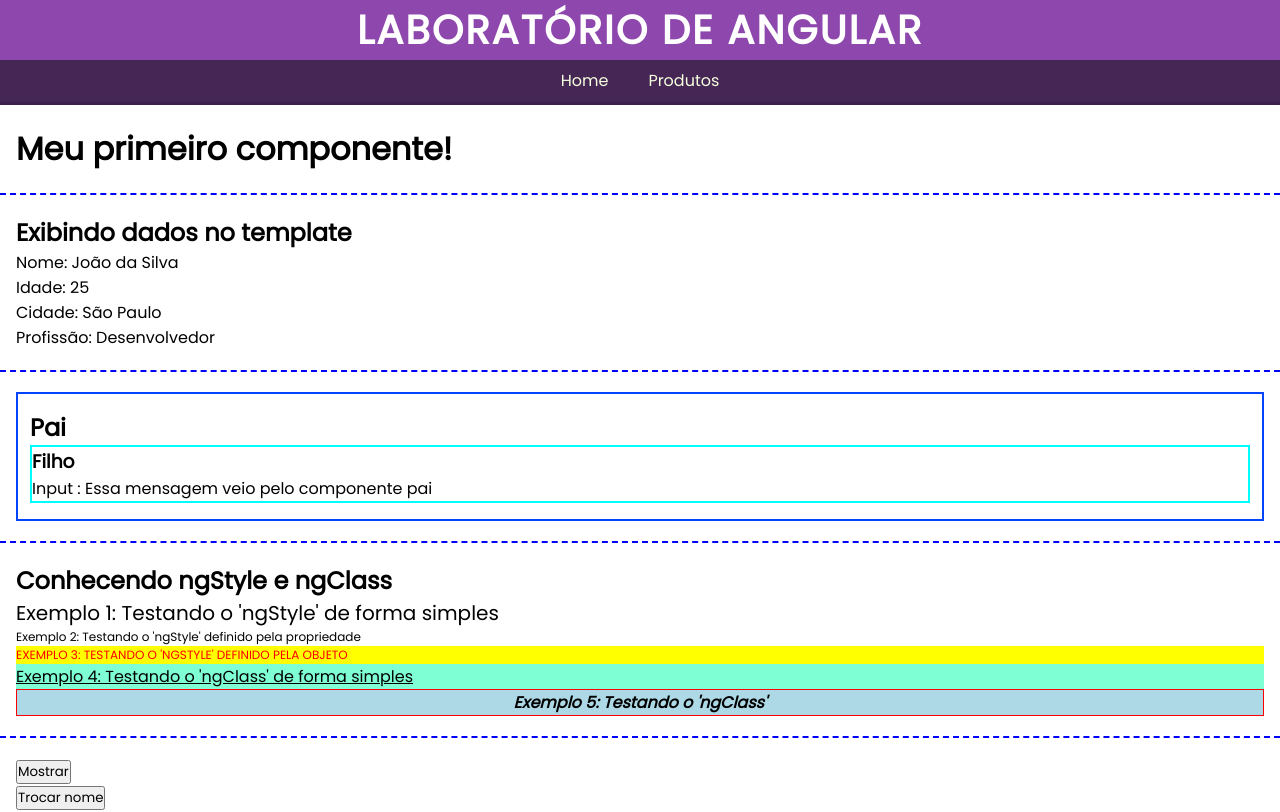
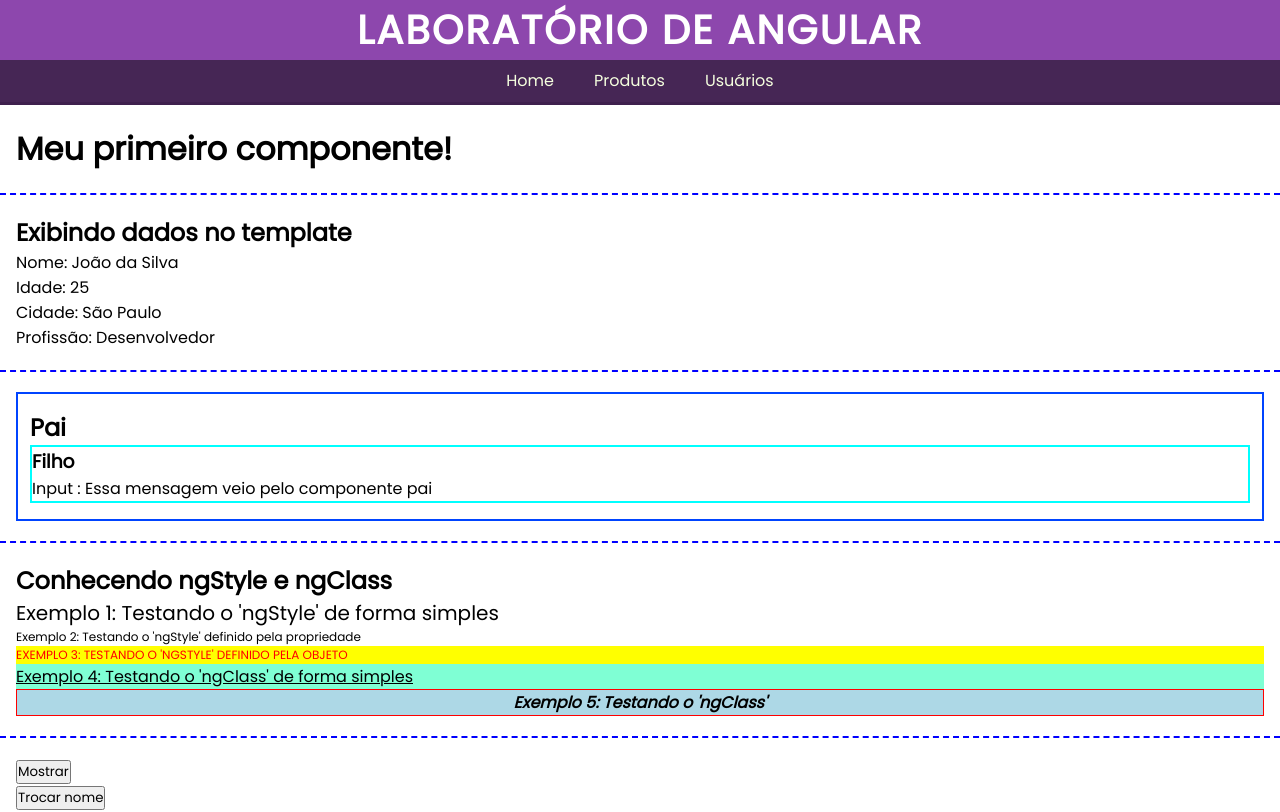
Before and after one commit to rachelpizane/angular-lab, an Angular app: page / in a window 1280 px wide. Shown: the top 812 px of the page. Built offline with nearby package versions, Linux system fonts and the light colour scheme.

Commit message:
feat: inclusao da nova rota

```diff
--- a/src/app/app.component.html
+++ b/src/app/app.component.html
@@ -3,6 +3,7 @@
   <nav>
     <a routerLink="/">Home</a>
     <a routerLink="/produtos">Produtos</a>
+    <a routerLink="/usuarios">Usuários</a>
   </nav>
 </header>
 <main>
--- a/src/app/app.routes.ts
+++ b/src/app/app.routes.ts
@@ -2,9 +2,11 @@
 import { PaginaNaoEncontradaComponent } from './components/pagina-nao-encontrada/pagina-nao-encontrada.component';
 import { PrimeiroComponenteComponent } from './components/primeiro-componente/primeiro-componente.component';
 import { ProdutoComponent } from './components/produto/produto.component';
+import { HttpComponent } from './components/http/http.component';
 
 export const routes: Routes = [
   {path: '', component: PrimeiroComponenteComponent},
   {path: 'produtos', component: ProdutoComponent},
+  {path: 'usuarios', component: HttpComponent},
   {path: '*', component: PaginaNaoEncontradaComponent}
 ];
```
